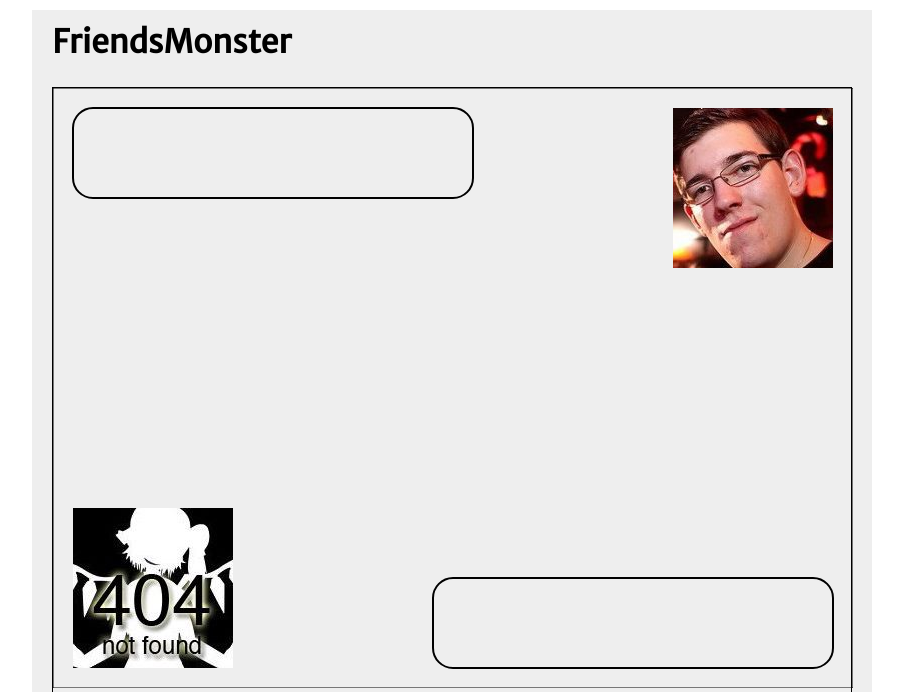
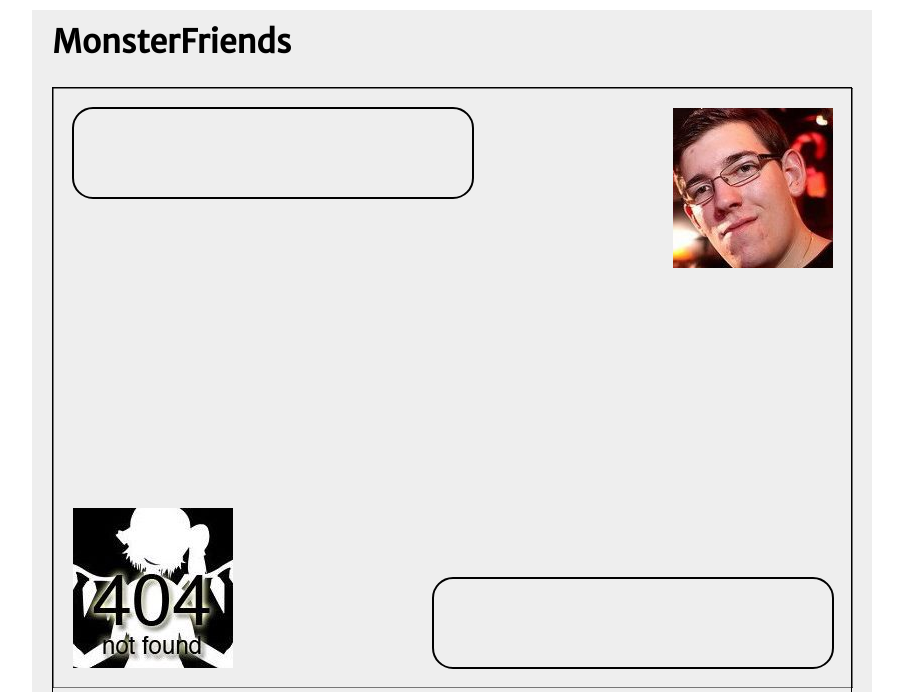
Before and after one commit to BinaryBrain/MonsterFriends-old, a Flask app: page / in a window 1280 px wide. Shown: the top 692 px of the page, without its empty margins (188-1091 px from the left). Run offline with Flask 2, Linux system fonts and the light colour scheme; some libraries are stand-ins or nearby versions.

```diff
--- a/app/templates/base.html
+++ b/app/templates/base.html
@@ -24,7 +24,7 @@
 	<body onload = "init()">
 		<div id="container">
 			<div id="header">
-				<h1>FriendsMonster</h1>
+				<h1>MonsterFriends</h1>
 			</div>
 			<div id="content">
 				<div id="canvasContainer">
```
